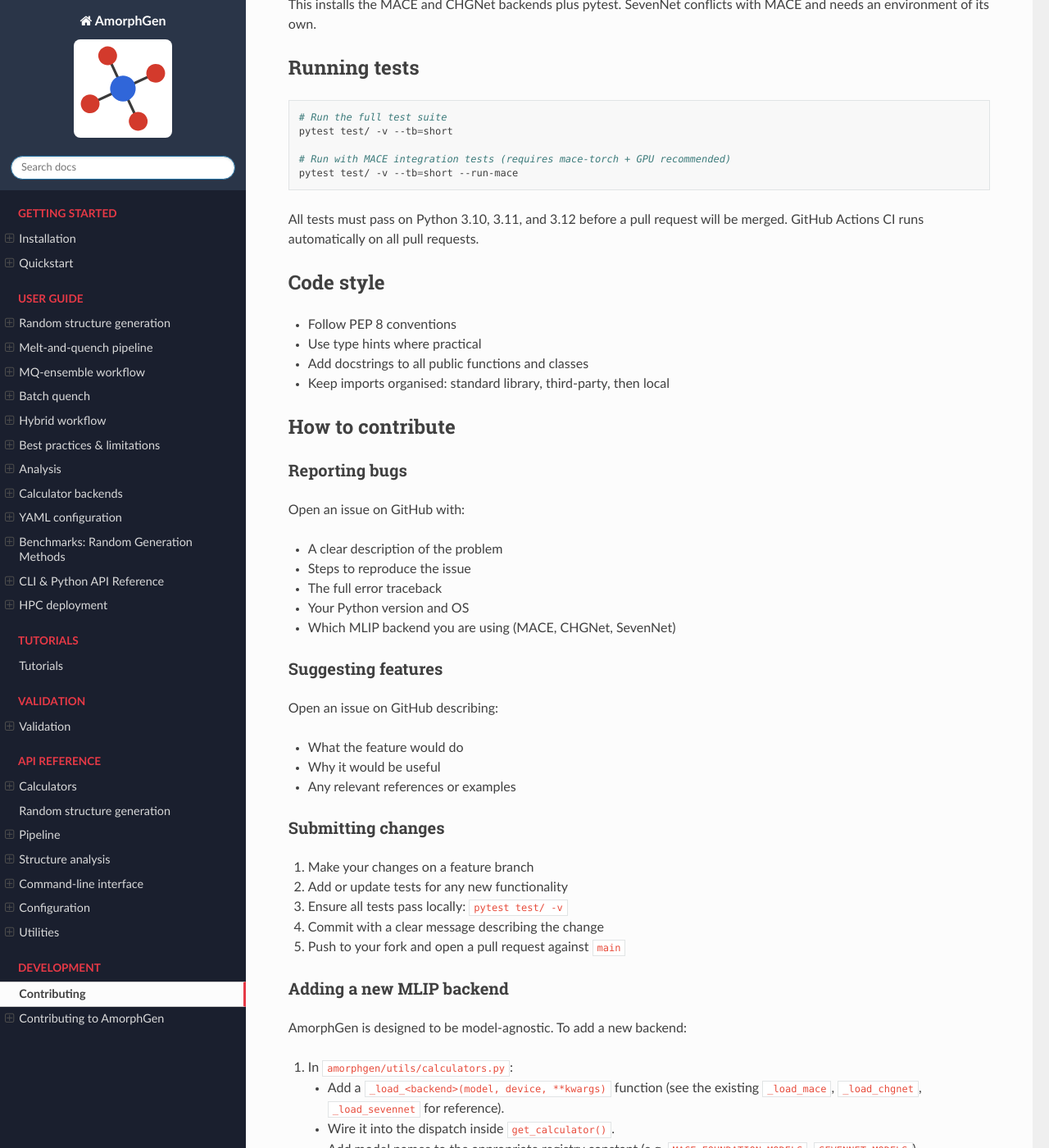
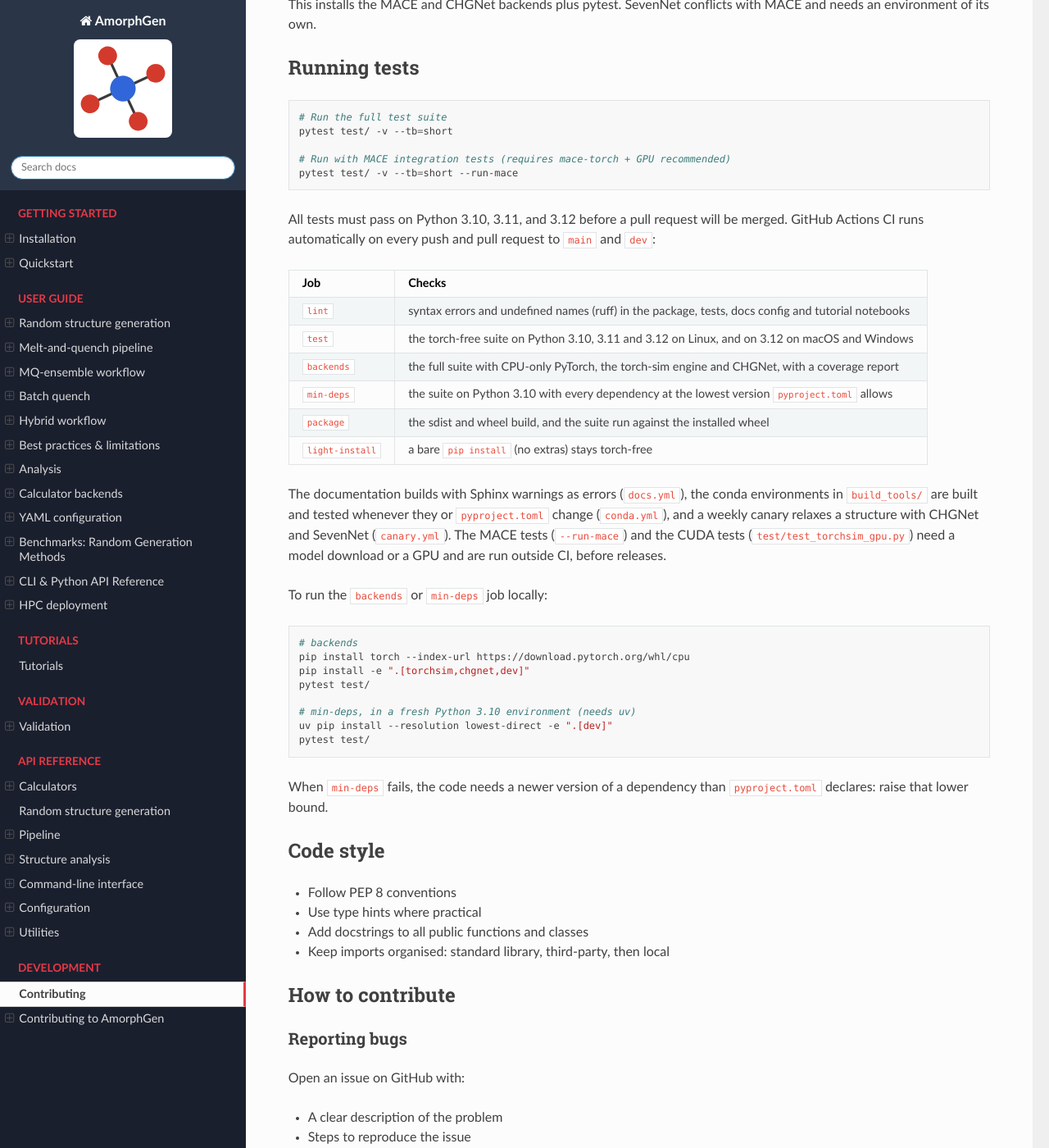
Before and after one commit to SMTG-Bham/AmorphGen, a Sphinx documentation site: the page built from docs/contributing.md, in a window 1280 px wide and 1400 px high, scrolled down 1030 px. Shown: the whole window at 82% size. Built offline with Sphinx 7.4.7 and the Read the Docs theme 3.1.0, drawn with Linux system fonts in a browser that asks for light colours.

Commit message:
Expand CI  #4

````diff
--- a/CONTRIBUTING.md
+++ b/CONTRIBUTING.md
@@ -52,7 +52,40 @@ pytest test/ -v --tb=short --run-mace
 ```
 
 All tests must pass on Python 3.10, 3.11, and 3.12 before a pull request
-will be merged. GitHub Actions CI runs automatically on all pull requests.
+will be merged. GitHub Actions CI runs automatically on every push and pull
+request to `main` and `dev`:
+
+| Job | Checks |
+|---|---|
+| `lint` | syntax errors and undefined names (ruff) in the package, tests, docs config and tutorial notebooks |
+| `test` | the torch-free suite on Python 3.10, 3.11 and 3.12 on Linux, and on 3.12 on macOS and Windows |
+| `backends` | the full suite with CPU-only PyTorch, the torch-sim engine and CHGNet, with a coverage report |
+| `min-deps` | the suite on Python 3.10 with every dependency at the lowest version `pyproject.toml` allows |
+| `package` | the sdist and wheel build, and the suite run against the installed wheel |
+| `light-install` | a bare `pip install` (no extras) stays torch-free |
+
+The documentation builds with Sphinx warnings as errors (`docs.yml`), the
+conda environments in `build_tools/` are built and tested whenever they or
+`pyproject.toml` change (`conda.yml`), and a weekly canary relaxes a structure
+with CHGNet and SevenNet (`canary.yml`). The MACE tests (`--run-mace`) and the
+CUDA tests (`test/test_torchsim_gpu.py`) need a model download or a GPU and are
+run outside CI, before releases.
+
+To run the `backends` or `min-deps` job locally:
+
+```bash
+# backends
+pip install torch --index-url https://download.pytorch.org/whl/cpu
+pip install -e ".[torchsim,chgnet,dev]"
+pytest test/
+
+# min-deps, in a fresh Python 3.10 environment (needs uv)
+uv pip install --resolution lowest-direct -e ".[dev]"
+pytest test/
+```
+
+When `min-deps` fails, the code needs a newer version of a dependency than
+`pyproject.toml` declares: raise that lower bound.
 
 ## Code style
 
--- a/docs/conf.py
+++ b/docs/conf.py
@@ -67,7 +67,7 @@ napoleon_use_rtype = True
 intersphinx_mapping = {
     "python": ("https://docs.python.org/3", None),
     "numpy": ("https://numpy.org/doc/stable/", None),
-    "ase": ("https://wiki.fysik.dtu.dk/ase/", None),
+    "ase": ("https://docs.ase-lib.org/", None),
 }
 
 # -- HTML output options ------------------------------------------------------
````
Also changed, not shown: README.md (+1 -1 lines), docs/changelog.md (+22 -0 lines), pyproject.toml (+9 -3 lines), 9 other files.
